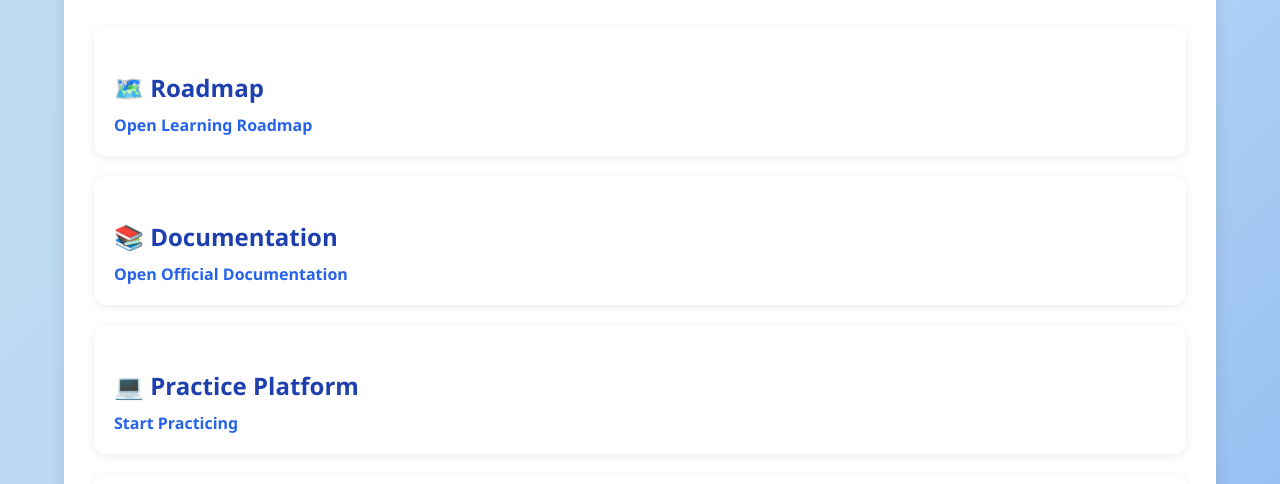
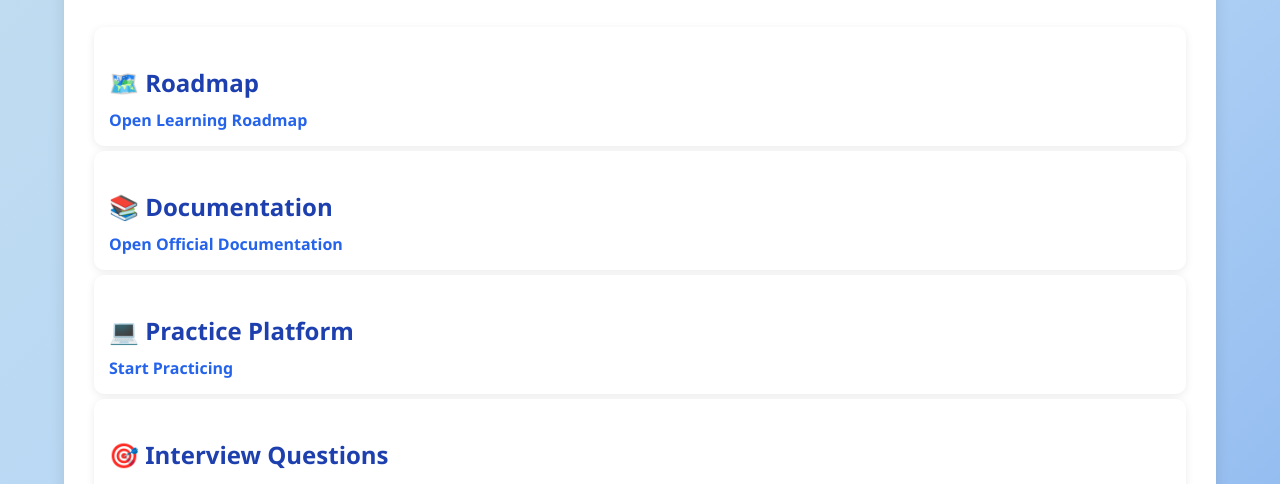
Before and after one commit to saipranathi01/Smart-Student-Resource-Finder, a website: page frontend/pages/resources.html in a window 1280 px wide. Shown: the part 248-732 px from the top of the page. Drawn offline with Linux system fonts and the light colour scheme.

Commit message:
made chages  in css

```diff
--- a/frontend/css/style.css
+++ b/frontend/css/style.css
@@ -346,9 +346,9 @@ button:hover{
 }
 .resource-section{
     background:white;
-    padding:20px;
-    border-radius:12px;
-    margin-bottom:20px;
+    padding:5px;
+    border-radius:10px;
+    margin-bottom:5px;
     box-shadow:0 2px 8px rgba(0,0,0,0.08);
 }
 .search-container{
@@ -421,3 +421,6 @@ button:hover{
     font-size:16px;
     line-height:1.8;
 }
+.resource-section{
+    padding:15px;
+}
```
